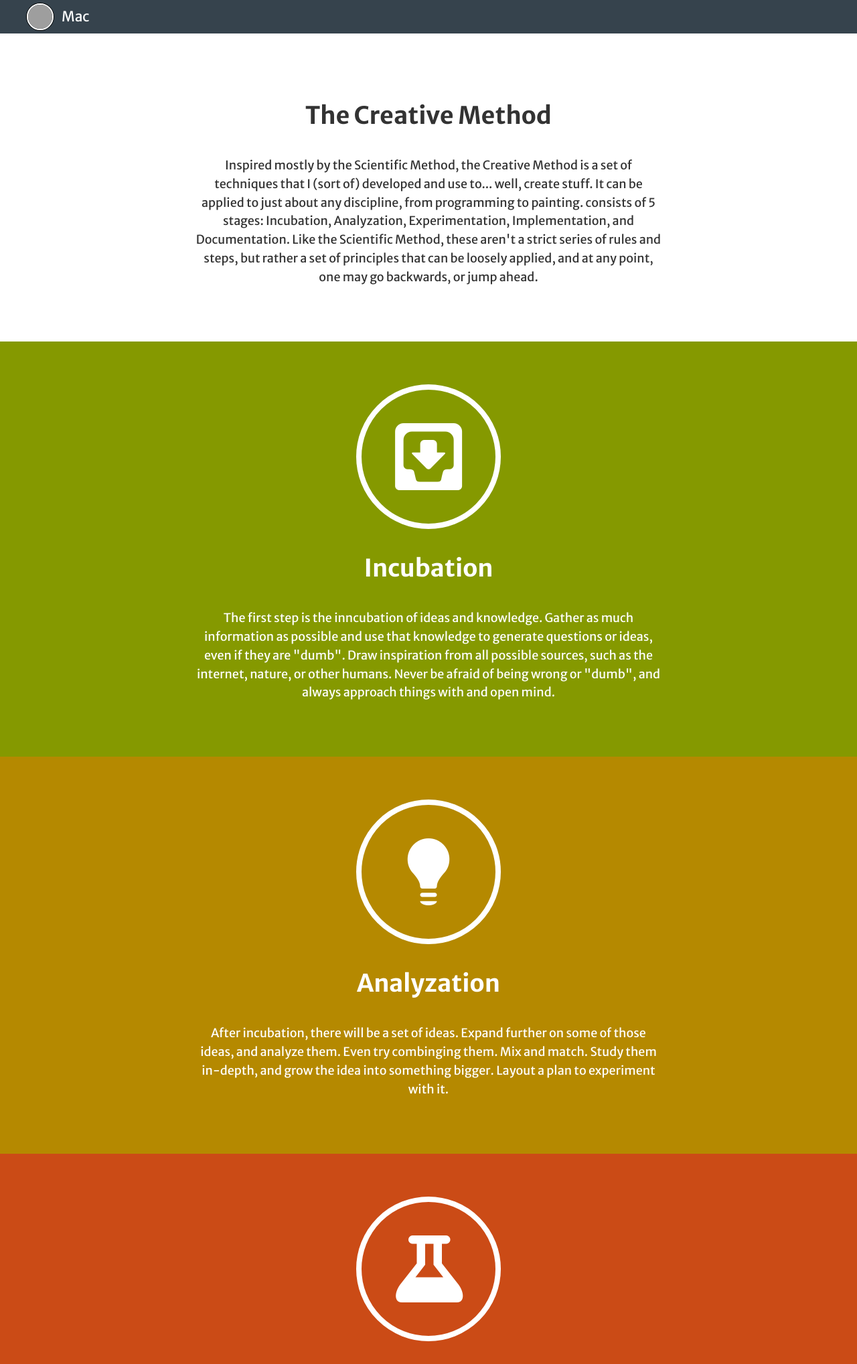
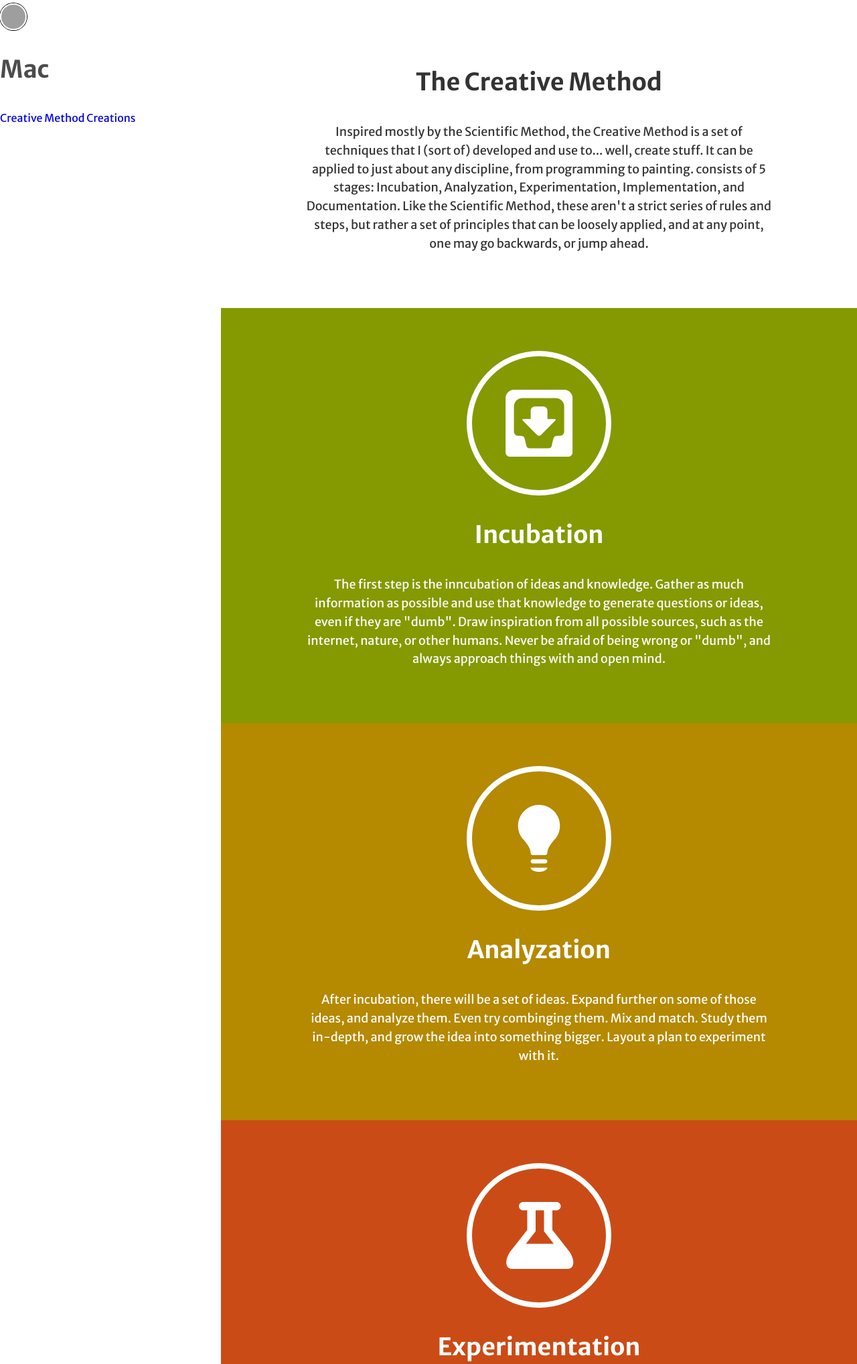
Before and after one commit to macrman/binarymac, a Django app: page /creative_method/ in a window 1280 px wide. Shown: the top 2037 px of the page at 67% size. Run offline with Django 3.2, Linux system fonts and the light colour scheme; style sheets or scripts are compiled from the project's sources; some libraries are stand-ins or nearby versions; grey boxes are pictures that could not be loaded.

Commit message:
removed excess templates, contact/menu css

```diff
--- a/binarymac/static/css/style.less
+++ b/binarymac/static/css/style.less
@@ -136,28 +136,23 @@ a {
 
 .menu_wrap {
     font-size: 16px;
-    height: 50px;
-    background: #36434D;
-    z-index: 90;
-    box-shadow: 0px 0px 0px 1px #000;
+    position: fixed;
+    left: 0px;
+    right: 950px;
+    height: 100%;
 }
 
 .menu_inner {
-    width: 1200px;
     .inner ();
 }
 
 .intro {
-    padding: 0px;
-    float: left;
-    line-height: 50px;
 }
 
 .profile_pic {
     width: 40px;
     height: 40px;
     display: block;
-    float: left;
     border-radius: 100%;
     border: 2px solid #fff;
     margin-top: 5px;
@@ -165,34 +160,15 @@ a {
 }
 
 .name {
-    float: left;
-    margin-left: 12px;
 }
 
 .nick {
-    display: block;
-    margin: 0px;
-    font-size: 21px;
-    font-weight: 400;
-    line-height: 50px;
-    color: #fff;
 }
 
 .menu_nav {
-    float: right;
-    overflow: hidden;
-    border-right: 1px solid #000;
 }
 
 .menu_link {
-    float: left;
-    display: block;
-    font-size: 14px;
-    line-height: 50px;
-    padding: 0px 18px;
-    font-weight: 400;
-    color: #ccc;
-    border-left: 1px solid #000;
 }
 
 .link_text{
@@ -200,16 +176,11 @@ a {
 }
 
 .active {
-    color: #fff;
-    background: #151F26;
-}
-
-.second_tier .active {
-    color: blue;
-    background: none;
 }
 
 .content_wrap {
+    width: 950px;
+    float: right;
 }
 
 .content {
--- a/binarymac/templates/menu.html
+++ b/binarymac/templates/menu.html
@@ -7,11 +7,12 @@
         </div>
     </div>
     <nav class="menu_nav clearfix">
-            {% for item in menu %}
-                <a class="menu_link {% if item.active == True %}active{% endif %}" href="{{ item.url }}">
-                    <span class="link_text ">{{ item.name }}</span>
-                </a>
-            {% endfor %}
+        <a class="menu_link" href="/creative_method">
+            <span class="link_text ">Creative Method</span>
+        </a>
+        <a class="menu_link" href="/creations">
+            <span class="link_text ">Creations</span>
+        </a>
     </nav>
 </div>
 </div>
```
Also changed, not shown: other parts of binarymac/static/css/style.less (+0 -35 lines), binarymac/templates/contact.html (deleted, +0 -37 lines), binarymac/templates/home.html (deleted, +0 -61 lines), binarymac/templates/implementation_list.html (deleted, +0 -17 lines), binarymac/templates/action_nav.html (deleted), binarymac/templates/implementation_detail.html (deleted).
